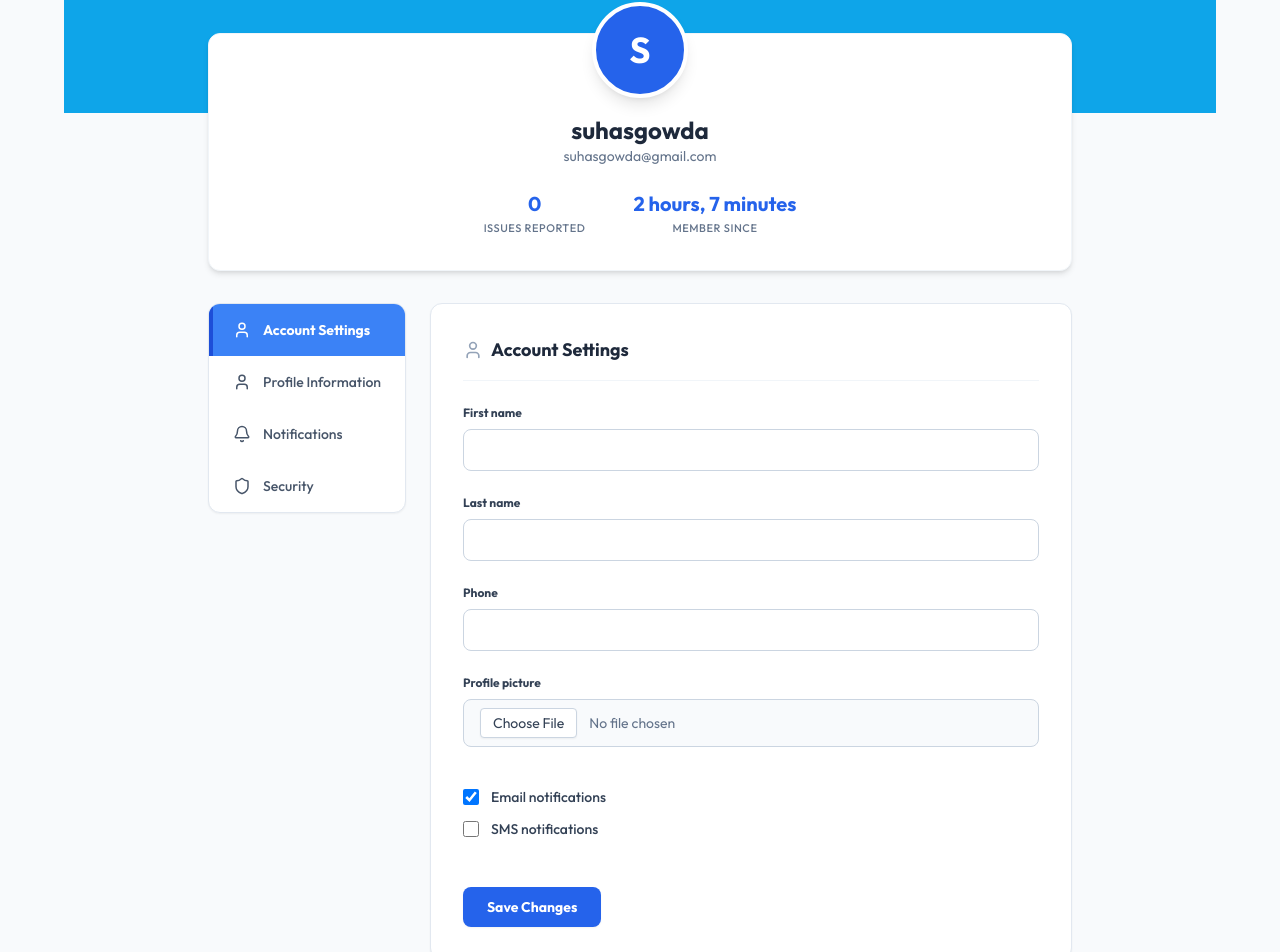
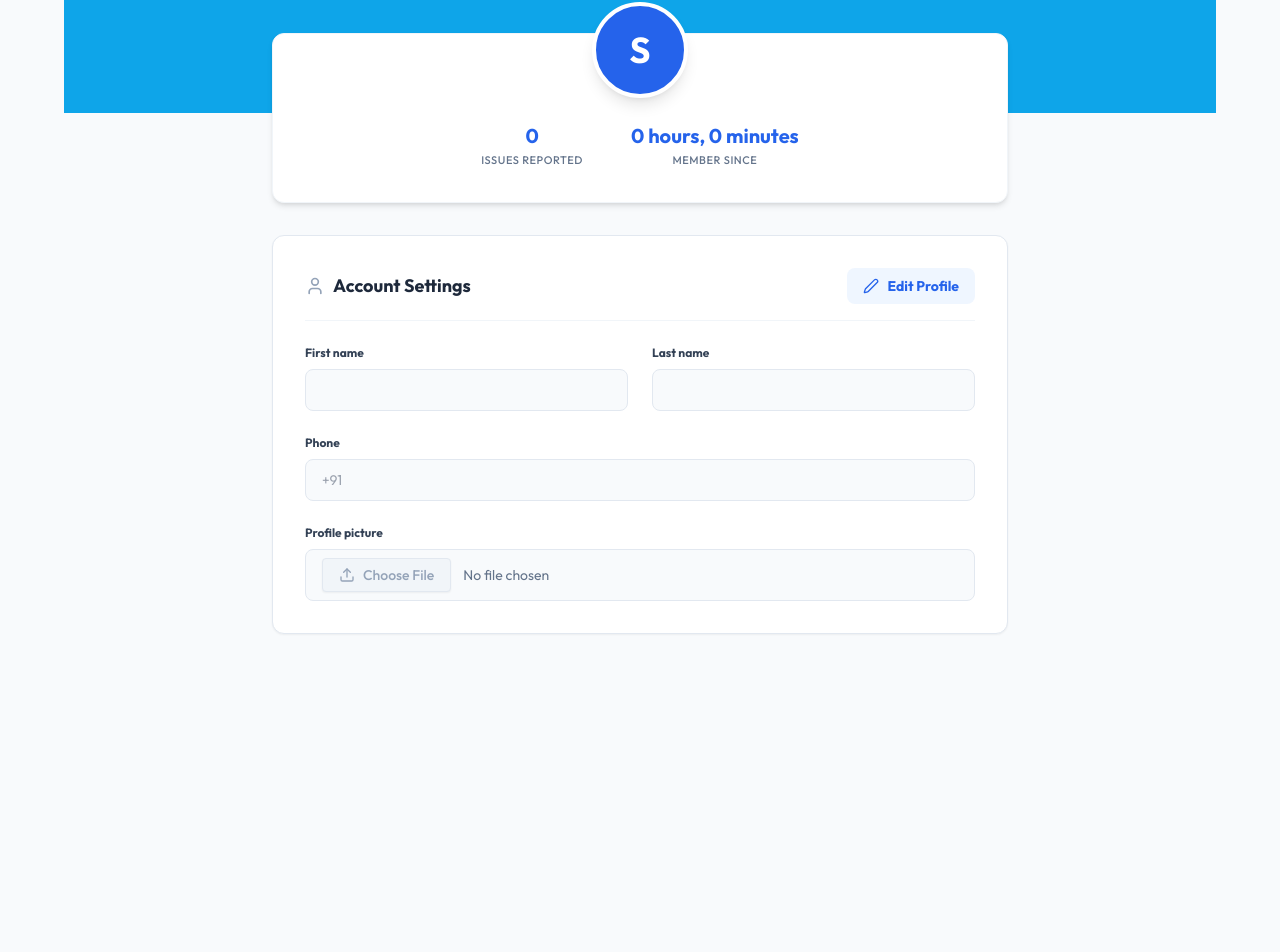
Before and after one commit to Suhasegowda/pothole-frontend, a React (Vite) app: page /profile in a window 1280 px wide. Shown: the part 231-1183 px from the top of the page. After the commit the page ends 953 px from the top, so only its background shows below. Built offline with nearby package versions, Linux system fonts and the light colour scheme.

Commit message:
Merged Profile layout, added dynamic stats, removed sidebars, added edit mode and file uploader

```diff
--- a/src/pages/Dashboard.jsx
+++ b/src/pages/Dashboard.jsx
@@ -109,6 +109,11 @@ function Dashboard() {
 
   const handleSubmit = () => {
     alert('Issue uploaded successfully! Points added to your profile.');
+
+    // Increment reported issues count
+    const currentCount = parseInt(localStorage.getItem('issuesCount') || '0', 10);
+    localStorage.setItem('issuesCount', (currentCount + 1).toString());
+
     setFile(null);
     setPreview(null);
     setCategory('');
--- a/src/pages/Profile.jsx
+++ b/src/pages/Profile.jsx
@@ -1,6 +1,84 @@
-import { User, Bell, Shield, Camera } from 'lucide-react';
+import { useState, useEffect, useRef } from 'react';
+import { User, Camera, Edit2, Save, Upload } from 'lucide-react';
 
 function Profile() {
+  const [userData, setUserData] = useState({
+    firstName: '',
+    lastName: '',
+    email: '',
+    phone: '',
+    memberSince: Date.now(),
+    avatar: null
+  });
+
+  const [issuesReported, setIssuesReported] = useState(0);
+  const [isEditing, setIsEditing] = useState(false);
+  const fileInputRef = useRef(null);
+
+  useEffect(() => {
+    // Load from local storage
+    const storedUserStr = localStorage.getItem('civiclens_user');
+    const storedIssues = localStorage.getItem('issuesCount') || '0';
+    const storedAvatar = localStorage.getItem('userAvatar');
+
+    setIssuesReported(parseInt(storedIssues, 10));
+
+    if (storedUserStr) {
+      const userObj = JSON.parse(storedUserStr);
+      const nameParts = userObj.name ? userObj.name.split(' ') : [''];
+
+      setUserData({
+        firstName: userObj.firstName || nameParts[0] || '',
+        lastName: userObj.lastName || nameParts.slice(1).join(' ') || '',
+        email: userObj.email || '',
+        phone: userObj.phone || '',
+        memberSince: userObj.memberSince || Date.now(),
+        avatar: storedAvatar || null
+      });
+    }
+  }, []);
+
+  const calculateMemberSince = (timestamp) => {
+    const diff = Date.now() - timestamp;
+    const days = Math.floor(diff / (1000 * 60 * 60 * 24));
+    const hours = Math.floor((diff % (1000 * 60 * 60 * 24)) / (1000 * 60 * 60));
+    const minutes = Math.floor((diff % (1000 * 60 * 60)) / (1000 * 60));
+
+    if (days > 0) return `${days} days, ${hours} hours`;
+    return `${hours} hours, ${minutes} minutes`;
+  };
+
+  const handleFileChange = (e) => {
+    const file = e.target.files[0];
+    if (file) {
+      const reader = new FileReader();
+      reader.onloadend = () => {
+        setUserData({ ...userData, avatar: reader.result });
+      };
+      reader.readAsDataURL(file);
+    }
+  };
+
+  const handleSave = (e) => {
+    e.preventDefault();
+    // Update local storage
+    const storedUserStr = localStorage.getItem('civiclens_user');
+    let userObj = storedUserStr ? JSON.parse(storedUserStr) : {};
+
+    userObj.firstName = userData.firstName;
+    userObj.lastName = userData.lastName;
+    userObj.name = `${userData.firstName} ${userData.lastName}`.trim();
+    userObj.phone = userData.phone;
+
+    localStorage.setItem('civiclens_user', JSON.stringify(userObj));
+    if (userData.avatar) {
+      localStorage.setItem('userAvatar', userData.avatar);
+    }
+
+    setIsEditing(false);
+    alert('Profile updated successfully!');
+  };
+
   return (
     <div className="min-h-screen bg-slate-50 pb-12">
       {/* Blue Banner */}
@@ -10,92 +88,135 @@ function Profile() {
       </div>
 
       {/* Floating Profile Card */}
-      <div className="max-w-4xl mx-auto px-4 -mt-20">
+      <div className="max-w-3xl mx-auto px-4 -mt-20">
         <div className="bg-white rounded-xl shadow-md p-8 text-center border border-slate-100 mb-8 relative">
-          <div className="w-24 h-24 bg-blue-600 text-white rounded-full flex items-center justify-center text-4xl font-bold mx-auto border-4 border-white shadow-lg -mt-16 mb-4">
-            S
+          <div className="w-24 h-24 bg-blue-600 text-white rounded-full flex items-center justify-center text-4xl font-bold mx-auto border-4 border-white shadow-lg -mt-16 mb-4 overflow-hidden relative group">
+            {userData.avatar ? (
+              <img src={userData.avatar} alt="Profile" className="w-full h-full object-cover" />
+            ) : (
+              <span>{userData.firstName ? userData.firstName[0].toUpperCase() : 'S'}</span>
+            )}
+            {isEditing && (
+              <div
+                className="absolute inset-0 bg-black/40 flex items-center justify-center cursor-pointer opacity-0 group-hover:opacity-100 transition-opacity"
+                onClick={() => fileInputRef.current?.click()}
+              >
+                <Camera size={24} className="text-white" />
               </div>
-          <h2 className="text-2xl font-bold text-slate-800">suhasgowda</h2>
-          <p className="text-slate-500 text-sm mb-6">suhasgowda@gmail.com</p>
+            )}
+          </div>
+          <h2 className="text-2xl font-bold text-slate-800">
+            {userData.firstName} {userData.lastName}
+          </h2>
+          <p className="text-slate-500 text-sm mb-6">{userData.email}</p>
 
           <div className="flex justify-center gap-12 text-sm">
             <div className="text-center">
-              <div className="text-xl font-bold text-blue-600">0</div>
+              <div className="text-xl font-bold text-blue-600">{issuesReported}</div>
               <div className="text-slate-500 font-medium text-[11px] uppercase tracking-wider">Issues Reported</div>
             </div>
             <div className="text-center">
-              <div className="text-xl font-bold text-blue-600">2 hours, 7 minutes</div>
+              <div className="text-xl font-bold text-blue-600">{calculateMemberSince(userData.memberSince)}</div>
               <div className="text-slate-500 font-medium text-[11px] uppercase tracking-wider">Member Since</div>
             </div>
           </div>
         </div>
 
-        {/* Settings Grid */}
-        <div className="grid md:grid-cols-4 gap-6">
-          {/* Left Sidebar Menu */}
-          <div className="bg-white rounded-xl shadow-sm border border-slate-200 overflow-hidden h-max">
-            <button className="w-full flex items-center gap-3 px-5 py-4 text-sm font-bold text-white bg-blue-500 transition border-l-4 border-blue-700">
-              <User size={18} /> Account Settings
+        {/* Profile Form (Single Column) */}
+        <div className="bg-white rounded-xl shadow-sm border border-slate-200 p-8">
+          <div className="flex items-center justify-between mb-6 pb-4 border-b border-slate-100">
+            <h3 className="flex items-center gap-2 text-lg font-bold text-slate-800">
+              <User size={20} className="text-slate-400" /> Account Settings
+            </h3>
+            {!isEditing ? (
+              <button
+                onClick={() => setIsEditing(true)}
+                className="flex items-center gap-2 text-sm font-bold text-blue-600 bg-blue-50 px-4 py-2 rounded-lg hover:bg-blue-100 transition"
+              >
+                <Edit2 size={16} /> Edit Profile
               </button>
-            <button className="w-full flex items-center gap-3 px-5 py-4 text-sm font-medium text-slate-600 hover:bg-slate-50 transition border-l-4 border-transparent hover:border-slate-300">
-              <User size={18} /> Profile Information
-            </button>
-            <button className="w-full flex items-center gap-3 px-5 py-4 text-sm font-medium text-slate-600 hover:bg-slate-50 transition border-l-4 border-transparent hover:border-slate-300">
-              <Bell size={18} /> Notifications
-            </button>
-            <button className="w-full flex items-center gap-3 px-5 py-4 text-sm font-medium text-slate-600 hover:bg-slate-50 transition border-l-4 border-transparent hover:border-slate-300">
-              <Shield size={18} /> Security
-            </button>
+            ) : null}
           </div>
 
-          {/* Right Content Form */}
-          <div className="md:col-span-3 bg-white rounded-xl shadow-sm border border-slate-200 p-8">
-            <h3 className="flex items-center gap-2 text-lg font-bold text-slate-800 mb-6 pb-4 border-b border-slate-100">
-              <User size={20} className="text-slate-400" /> Account Settings
-            </h3>
-
-            <form className="space-y-6">
+          <form onSubmit={handleSave} className="space-y-6">
+            <div className="grid md:grid-cols-2 gap-6">
               <div>
                 <label className="block text-xs font-bold text-slate-700 mb-2">First name</label>
-                <input type="text" className="w-full border border-slate-300 rounded-lg px-4 py-2.5 outline-none focus:border-blue-500 text-sm" />
+                <input
+                  type="text"
+                  disabled={!isEditing}
+                  value={userData.firstName}
+                  onChange={(e) => setUserData({...userData, firstName: e.target.value})}
+                  className={`w-full border rounded-lg px-4 py-2.5 outline-none text-sm transition ${isEditing ? 'border-blue-300 focus:border-blue-500 focus:ring-2 focus:ring-blue-100' : 'border-slate-200 bg-slate-50 text-slate-500'}`}
+                />
               </div>
 
               <div>
                 <label className="block text-xs font-bold text-slate-700 mb-2">Last name</label>
-                <input type="text" className="w-full border border-slate-300 rounded-lg px-4 py-2.5 outline-none focus:border-blue-500 text-sm" />
+                <input
+                  type="text"
+                  disabled={!isEditing}
+                  value={userData.lastName}
+                  onChange={(e) => setUserData({...userData, lastName: e.target.value})}
+                  className={`w-full border rounded-lg px-4 py-2.5 outline-none text-sm transition ${isEditing ? 'border-blue-300 focus:border-blue-500 focus:ring-2 focus:ring-blue-100' : 'border-slate-200 bg-slate-50 text-slate-500'}`}
+                />
+              </div>
             </div>
 
             <div>
               <label className="block text-xs font-bold text-slate-700 mb-2">Phone</label>
-                <input type="tel" className="w-full border border-slate-300 rounded-lg px-4 py-2.5 outline-none focus:border-blue-500 text-sm" />
+              <input
+                type="tel"
+                disabled={!isEditing}
+                value={userData.phone}
+                onChange={(e) => setUserData({...userData, phone: e.target.value})}
+                placeholder="+91 "
+                className={`w-full border rounded-lg px-4 py-2.5 outline-none text-sm transition ${isEditing ? 'border-blue-300 focus:border-blue-500 focus:ring-2 focus:ring-blue-100' : 'border-slate-200 bg-slate-50 text-slate-500'}`}
+              />
             </div>
 
             <div>
               <label className="block text-xs font-bold text-slate-700 mb-2">Profile picture</label>
-                <div className="flex items-center gap-3 border border-slate-300 rounded-lg px-4 py-2 bg-slate-50">
-                  <button type="button" className="px-3 py-1 bg-white border border-slate-300 rounded text-sm text-slate-700 shadow-sm hover:bg-slate-50">Choose File</button>
-                  <span className="text-sm text-slate-500">No file chosen</span>
+              <input
+                type="file"
+                accept="image/*"
+                ref={fileInputRef}
+                onChange={handleFileChange}
+                className="hidden"
+              />
+              <div className={`flex items-center gap-3 border rounded-lg px-4 py-2 ${isEditing ? 'border-blue-300 bg-blue-50/30' : 'border-slate-200 bg-slate-50'}`}>
+                <button
+                  type="button"
+                  disabled={!isEditing}
+                  onClick={() => fileInputRef.current?.click()}
+                  className={`px-4 py-1.5 border rounded text-sm font-medium shadow-sm flex items-center gap-2 ${isEditing ? 'bg-white border-blue-200 text-blue-700 hover:bg-blue-50' : 'bg-slate-100 border-slate-200 text-slate-400 cursor-not-allowed'}`}
+                >
+                  <Upload size={16} /> Choose File
+                </button>
+                <span className="text-sm text-slate-500">
+                  {userData.avatar ? 'Image selected' : 'No file chosen'}
+                </span>
               </div>
             </div>
 
-              <div className="space-y-3 pt-4">
-                <label className="flex items-center gap-3 cursor-pointer">
-                  <input type="checkbox" defaultChecked className="w-4 h-4 text-blue-600 rounded border-slate-300 focus:ring-blue-500" />
-                  <span className="text-sm text-slate-700 font-medium">Email notifications</span>
-                </label>
-                <label className="flex items-center gap-3 cursor-pointer">
-                  <input type="checkbox" className="w-4 h-4 text-blue-600 rounded border-slate-300 focus:ring-blue-500" />
-                  <span className="text-sm text-slate-700 font-medium">SMS notifications</span>
-                </label>
-              </div>
-
-              <div className="pt-6">
-                <button type="button" className="bg-blue-600 hover:bg-blue-700 text-white px-6 py-2.5 rounded-lg text-sm font-bold shadow-sm transition">
-                  Save Changes
+            {isEditing && (
+              <div className="pt-6 flex gap-3">
+                <button
+                  type="button"
+                  onClick={() => setIsEditing(false)}
+                  className="bg-slate-100 hover:bg-slate-200 text-slate-700 px-6 py-2.5 rounded-lg text-sm font-bold shadow-sm transition flex-1 md:flex-none"
+                >
+                  Cancel
+                </button>
+                <button
+                  type="submit"
+                  className="bg-blue-600 hover:bg-blue-700 text-white px-8 py-2.5 rounded-lg text-sm font-bold shadow-sm transition flex items-center justify-center gap-2 flex-1 md:flex-none"
+                >
+                  <Save size={18} /> Save Changes
                 </button>
               </div>
+            )}
           </form>
-          </div>
         </div>
       </div>
     </div>
```
Also changed, not shown: src/components/Navbar.jsx (+2 -5 lines), src/pages/Signup.jsx (+7 -1 lines). Lines whose indentation alone changed are shown as unchanged.
